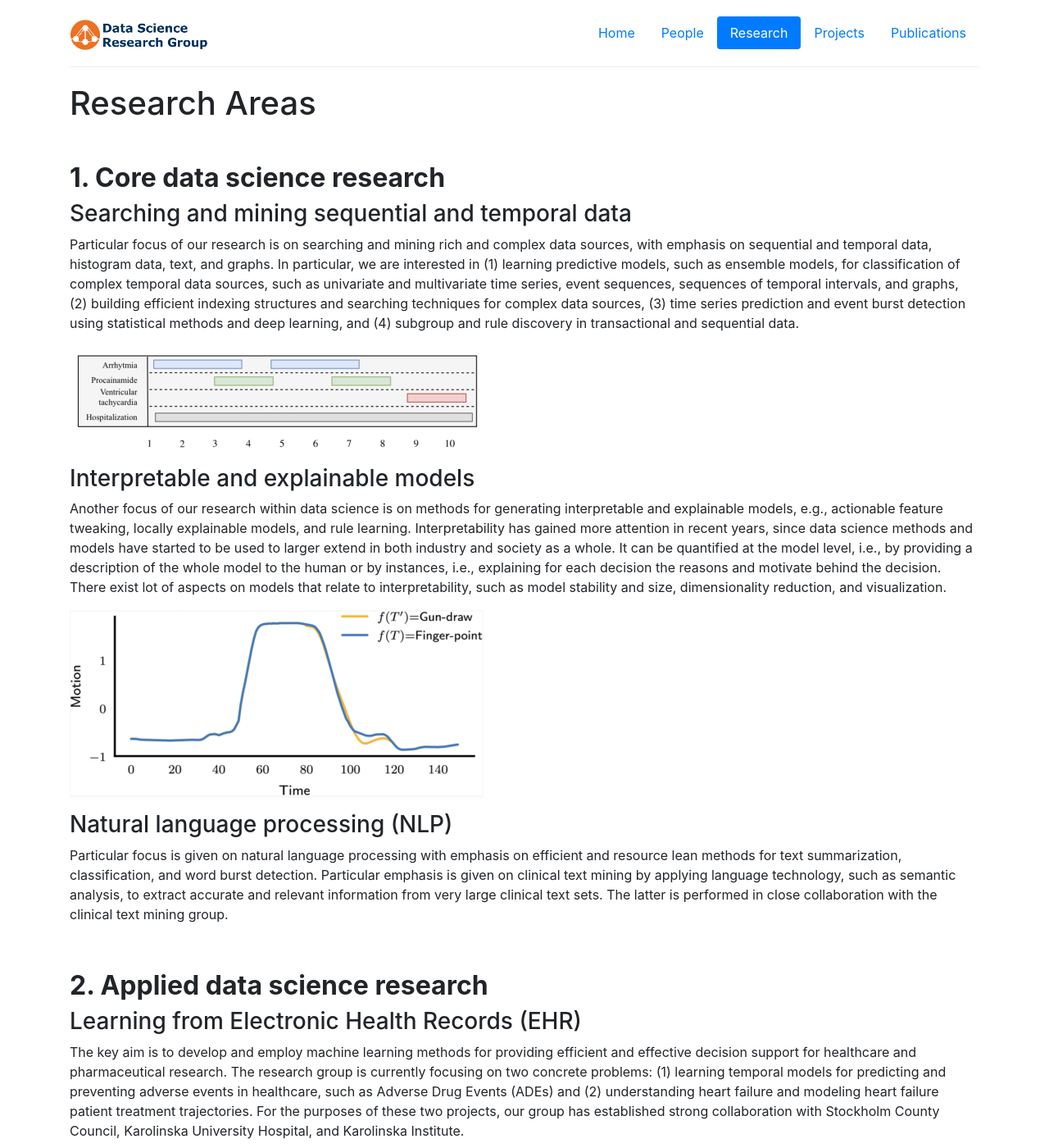
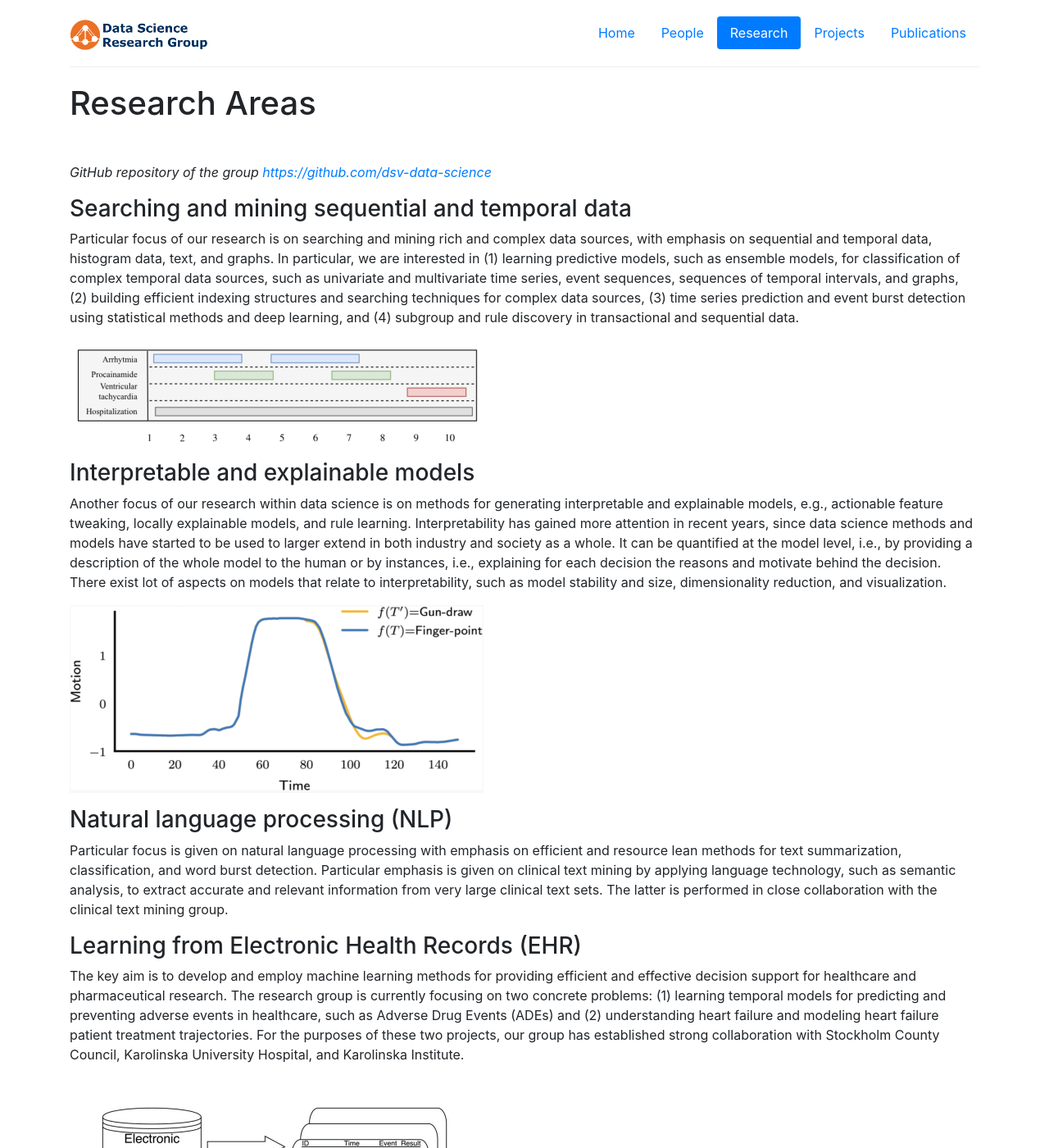
Before and after one commit to dsv-data-science/dsv-data-science.github.io, a Jekyll site: the page built from research.md, in a window 1280 px wide and 1400 px high. Shown: the whole window at 82% size. Built offline with Jekyll 4.4.1, drawn with Linux system fonts in a browser that asks for light colours; some of the changed text lies outside the part shown.

Commit message:
Change layour research

```diff
--- a/research.md
+++ b/research.md
@@ -5,7 +5,8 @@
 
 <br>
 
-## **1. Core data science research**
+*GitHub repository of the group <https://github.com/dsv-data-science>*
+
 
 ### Searching and mining sequential and temporal data
 
@@ -24,10 +25,6 @@
 
 Particular focus is given on natural language processing with emphasis on efficient and resource lean methods for text summarization, classification, and word burst detection. Particular emphasis is given on clinical text mining by applying language technology, such as semantic analysis, to extract accurate and relevant information from very large clinical text sets. The latter is performed in close collaboration with the clinical text mining group.
 
-<br>
-
-## **2. Applied data science research**
-
 ### Learning from Electronic Health Records (EHR)
 
 The key aim is to develop and employ machine learning methods for providing efficient and effective decision support for healthcare and pharmaceutical research. The research group is currently focusing on two concrete problems: (1) learning temporal models for predicting and preventing adverse events in healthcare, such as Adverse Drug Events (ADEs) and (2) understanding heart failure and modeling heart failure patient treatment trajectories.  For the purposes of these two projects, our group has established strong collaboration with Stockholm County Council, Karolinska University Hospital, and Karolinska Institute.
@@ -44,7 +41,7 @@
 
 ![ntp](/img/areas/netw-traf-pred.png)
 
-<!--
+
 <div class="card-columns">
     {% comment %}
     Sort the projects by date, putting those without dates last
@@ -54,4 +51,4 @@
     {% for p in projects_by_date %}
         {% include researcharea-card.html project=p %}
     {% endfor %}
-</div> -->
+</div>
```
Also changed, not shown: _research/interactivesystems.md (+15 -0 lines), projects.md (+18 -17 lines).
